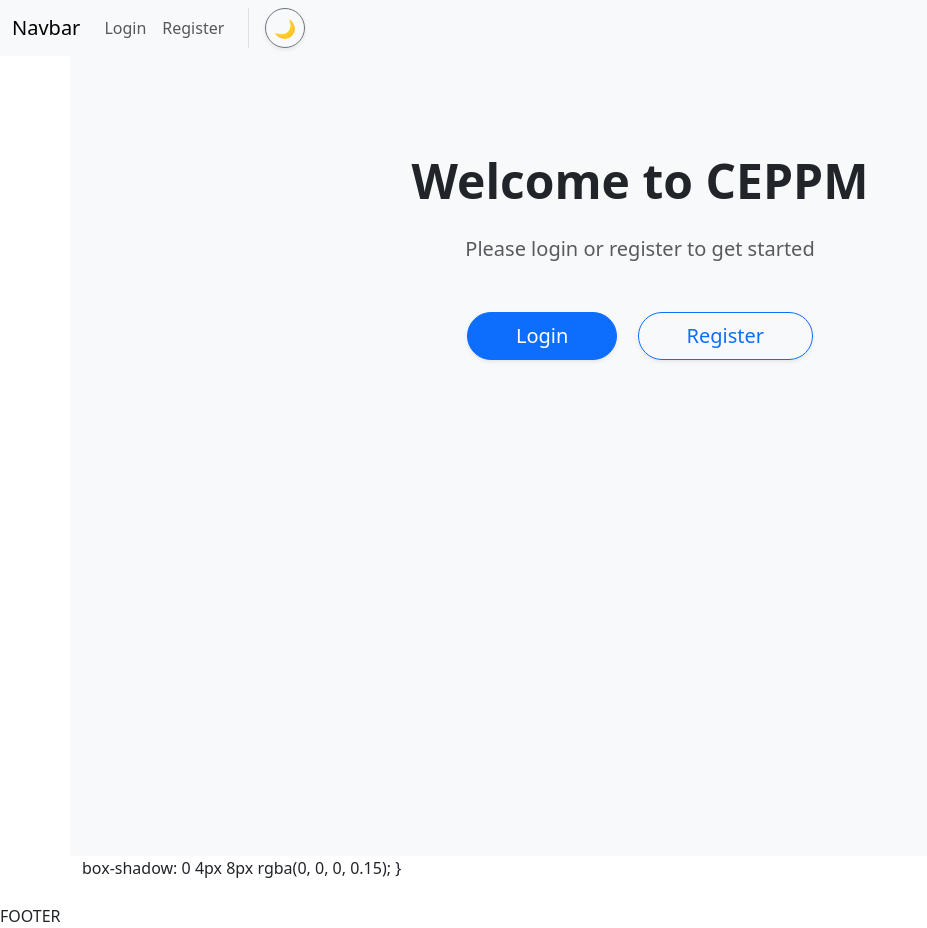
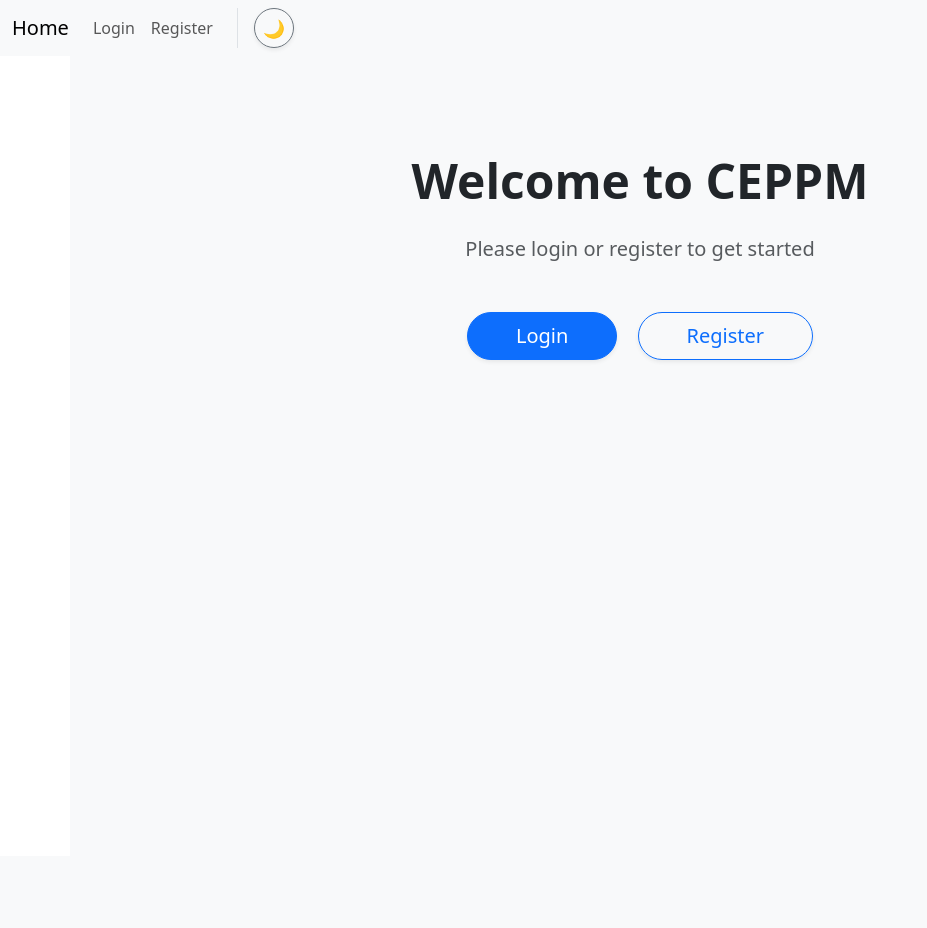
Before and after one commit to KornnymanZ/project-django, a Django app: page / in a window 1280 px wide. Shown: the whole page, without its empty margins (0-927 px from the left). After the commit the page ends 361 px from the top, so only its background shows below. Run offline with Django 5.2, Linux system fonts and the light colour scheme; some libraries are stand-ins or nearby versions.

Commit message:
Fix: Profile picture now uploads to Cloudinary + Navbar renamed to Home + template cleanup

```diff
--- a/projectdjango/first/models.py
+++ b/projectdjango/first/models.py
@@ -8,7 +8,7 @@ class AppUser(models.Model):
     name = models.CharField(max_length=70)
     email = models.EmailField(unique=True)
     sid = models.CharField(max_length=50, unique=True, null=True)
-    profile_picture = models.ImageField(upload_to='profile_pics/', null=True, blank=True)
+    profile_picture = models.ImageField(upload_to='profile_pics/', storage=RawMediaCloudinaryStorage(), null=True, blank=True)
 
     USERNAME_FIELD = 'email'
 
--- a/projectdjango/first/templates/base.html
+++ b/projectdjango/first/templates/base.html
@@ -46,9 +46,3 @@
     {% endblock %}
 
   </div>
-
-
-
-
-  <br />
-  FOOTER
--- a/projectdjango/first/templates/home.html
+++ b/projectdjango/first/templates/home.html
@@ -103,7 +103,5 @@
     {% endif %}
 </div>
 
-        box-shadow: 0 4px 8px rgba(0, 0, 0, 0.15);
-    }
 </style>
 {% endblock %}
--- a/projectdjango/first/templates/navbar.html
+++ b/projectdjango/first/templates/navbar.html
@@ -1,6 +1,6 @@
 <nav class="navbar navbar-expand-lg bg-body-tertiary">
   <div class="container-fluid">
-    <a class="navbar-brand" href="{%url 'home' %}">Navbar</a>
+    <a class="navbar-brand" href="{%url 'home' %}">Home</a>
     <button class="navbar-toggler" type="button" data-bs-toggle="collapse" data-bs-target="#navbarSupportedContent"
       aria-controls="navbarSupportedContent" aria-expanded="false" aria-label="Toggle navigation">
       <span class="navbar-toggler-icon"></span>
```
